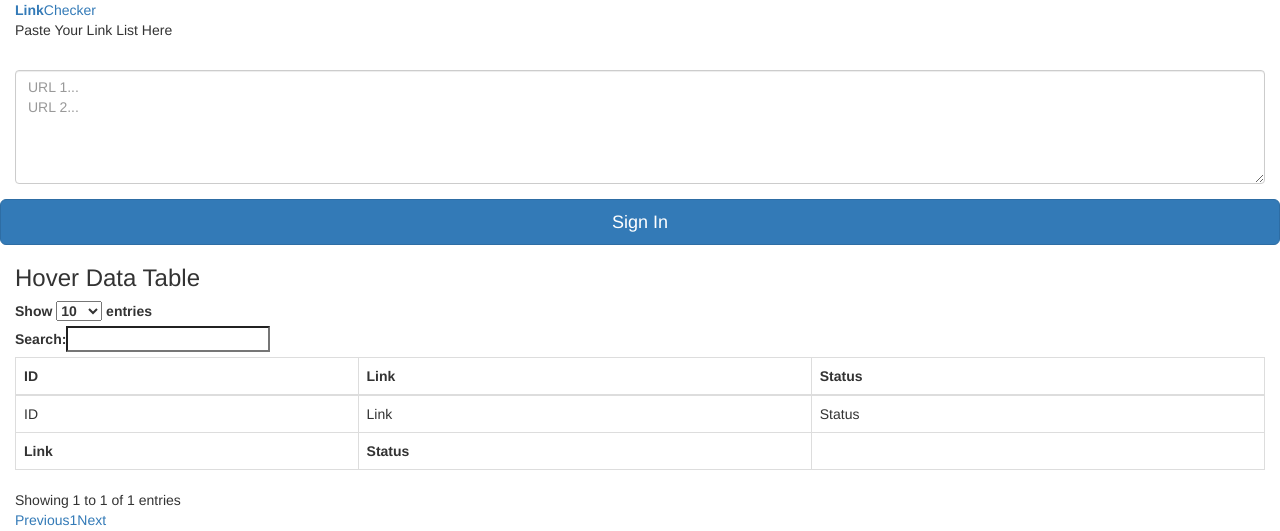
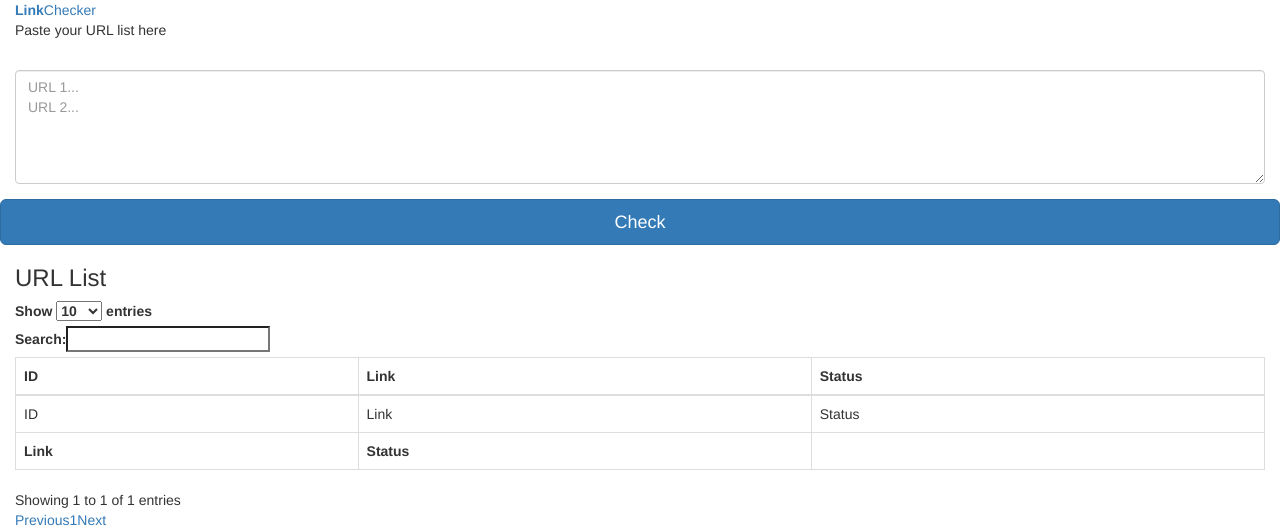
Before and after one commit to johanessurya/link-checker, a PHP site: page / in a window 1280 px wide. Shown: the top 531 px of the page. Run offline with PHP 8.4, Linux system fonts and the light colour scheme; some libraries are stand-ins or nearby versions.

Commit message:
dev: Fix bug

```diff
--- a/index.php
+++ b/index.php
@@ -32,7 +32,7 @@
         <a href="/"><b>Link</b>Checker</a>
       </div><!-- /.login-logo -->
       <div class="login-box-body">
-        <p class="login-box-msg">Paste Your Link List Here</p>
+        <p class="login-box-msg">Paste your URL list here</p>
         <form id="form1" method="post">
           <div class="form-group">
             <label></label>
@@ -40,7 +40,7 @@
 URL 2..."></textarea>
           </div>
           <div class="row">
-              <button id="submit-button" type="submit" class="btn btn-primary btn-block btn-flat btn-lg">Sign In</button>
+              <button id="submit-button" type="submit" class="btn btn-primary btn-block btn-flat btn-lg">Check</button>
           </div>
         </form>
       </div><!-- /.login-box-body -->
@@ -49,7 +49,7 @@
     <div class="col-xs-12">
       <div class="box">
         <div class="box-header">
-          <h3 class="box-title">Hover Data Table</h3>
+          <h3 class="box-title">URL List</h3>
         </div><!-- /.box-header -->
         <div class="box-body">
           <table id="result-table" class="table table-bordered table-hover">
--- a/link-checker.js
+++ b/link-checker.js
@@ -60,7 +60,7 @@
         manager.clear();
         var batchAjax = new BatchAjax(list, manager);
         batchAjax.run(function() {
-            $('#submit-button').text('Submit');
+            $('#submit-button').text('Check');
         });
     });
 }
```
